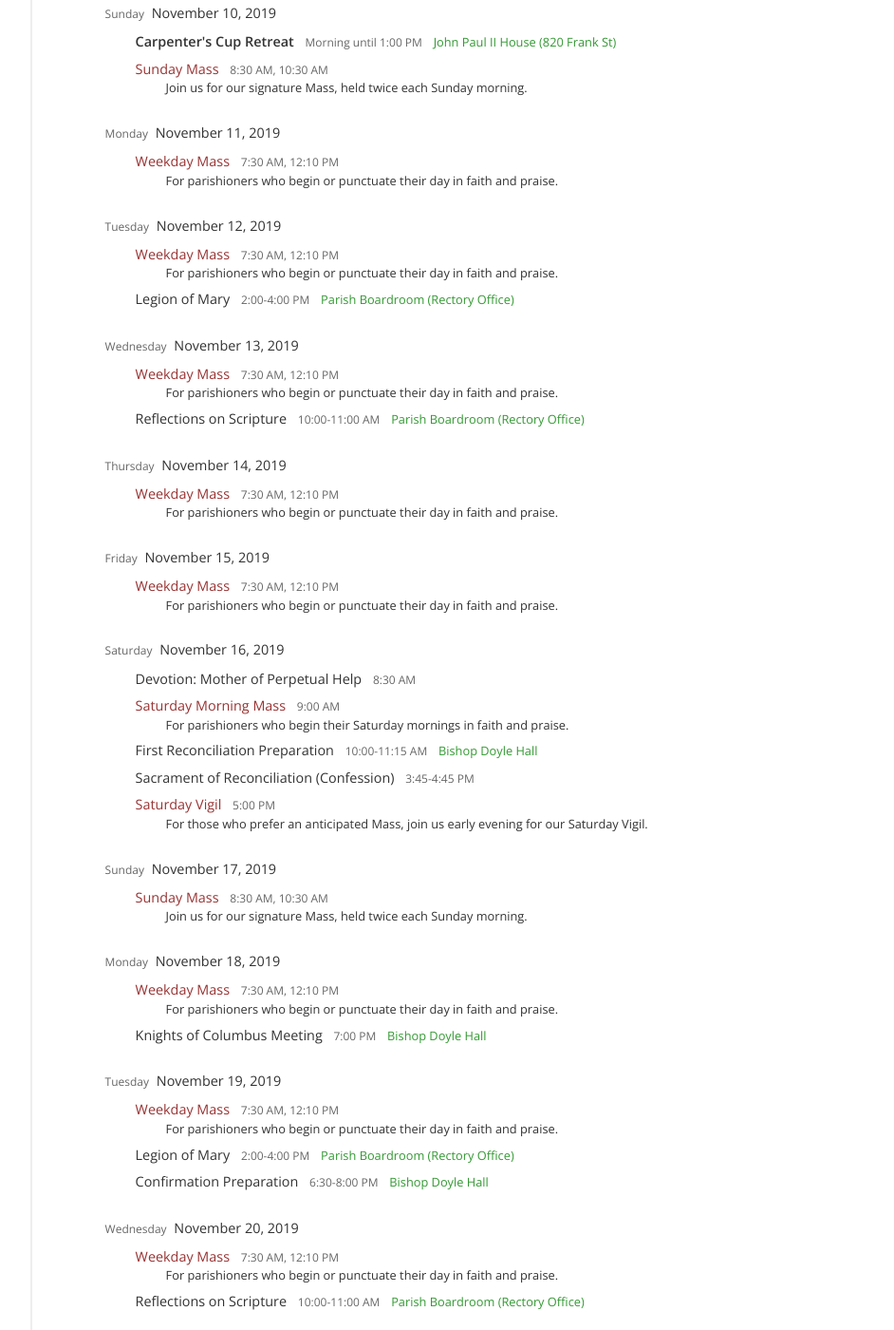
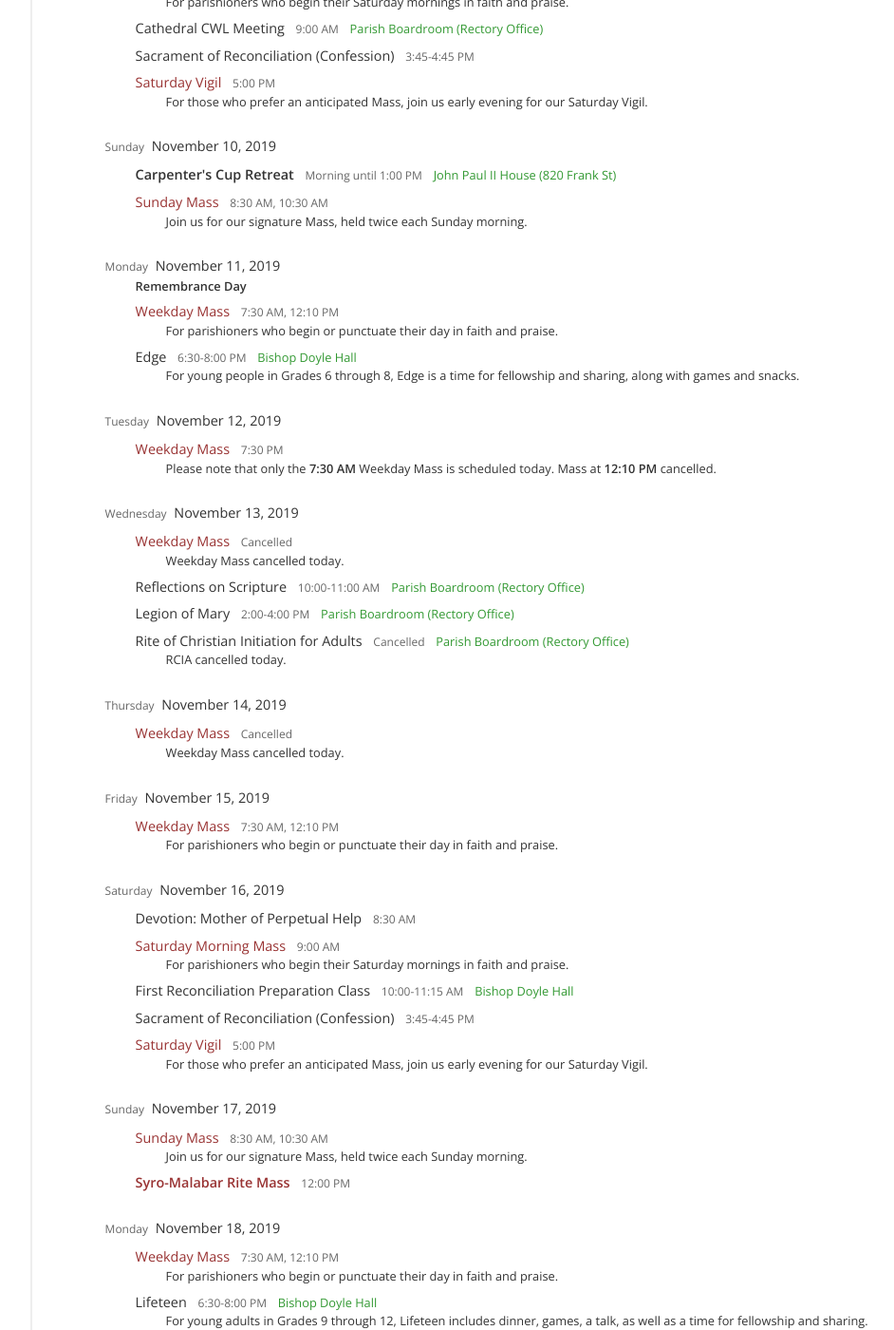
Before and after one commit to stpeterinchains/stpeterinchains.github.io, a Jekyll site: the page built from schedule.html, in a window 1280 px wide and 1400 px high, scrolled down 3061 px. Shown: the whole window at 95% size, without its empty margins (181-1123 px from the left). Built offline with Jekyll 4.4.1, drawn with Linux system fonts in a browser that asks for light colours; nearby versions of some CDN libraries; some of the changed text lies outside the part shown.

Commit message:
Updated schedule data

```diff
--- a/_data/schedule.yml
+++ b/_data/schedule.yml
@@ -135,19 +135,19 @@ recurring:
     ordinal: "1830"
   first_reconciliation_prep: &first_reconciliation_prep
     mnemonic: first_reconciliation_prep
-    title: First Reconciliation Preparation
+    title: First Reconciliation Preparation Class
     location: Bishop Doyle Hall
     time: 10:00-11:15 AM
     ordinal: "1000"
   first_communion_prep: &first_communion_prep
     mnemonic: first_communion_prep
-    title: First Communion Preparation
+    title: First Communion Preparation Class
     location: Bishop Doyle Hall
     time: 10:00-11:15 AM
     ordinal: "1000"
   confirmation_prep: &confirmation_prep
     mnemonic: confirmation_prep
-    title: Confirmation Preparation
+    title: Confirmation Preparation Class
     location: Bishop Doyle Hall
     time: 6:30-8:00 PM
     ordinal: "1830"
@@ -182,6 +182,54 @@ weekly:
     - *mother_perpetual_help
   sunday: &sunday
     - *sunday_mass
+  monday_november: &monday_november
+    - *weekday_mass
+  tuesday_november: &tuesday_november
+    - *weekday_mass
+  wednesday_november: &wednesday_november
+    - *weekday_mass
+    - *reflections
+    - *legion_of_mary
+  thursday_november: &thursday_november
+    - *weekday_mass
+  friday_november: &friday_november
+    - *weekday_mass
+    - *sacrament_reconciliation_friday
+    - *exposition_blessed_sacrament_friday
+  saturday_november: &saturday_november
+    - *weekday_mass_saturday
+    - *saturday_vigil
+    - *exposition_blessed_sacrament_saturday
+    - *sacrament_reconciliation_saturday
+    - *anointing_sick
+    - *mother_perpetual_help
+  sunday_november: &sunday_november
+    - *sunday_mass
+  monday_december: &monday_december
+    - *weekday_mass
+  tuesday_december: &tuesday_december
+    - *weekday_mass
+  wednesday_december: &wednesday_december
+    - *weekday_mass
+    - *reflections
+    - *legion_of_mary
+  thursday_december: &thursday_december
+    - *weekday_mass
+  friday_december: &friday_december
+    - *weekday_mass
+    - *sacrament_reconciliation_friday
+    - *exposition_blessed_sacrament_friday
+  saturday_december: &saturday_december
+    - *weekday_mass_saturday
+    - *saturday_vigil
+    - *exposition_blessed_sacrament_saturday
+    - *sacrament_reconciliation_saturday
+    - *anointing_sick
+    - *mother_perpetual_help
+  sunday_december: &sunday_december
+    - *sunday_mass
+
+
 
 season:
   lent: &lent
@@ -470,10 +518,10 @@ calendar:
       - <<: *weekday_mass
         mnemonic: weekday_mass_20191011
         descriptive: |
-          Please note the **12:10&nbsp;PM** Weekday&nbsp;Mass is cancelled for today.
+          Please note the **12:10&nbsp;PM** Weekday&nbsp;Mass is cancelled for&nbsp;today.
 
           Our normal weekday schedule resumes next&nbsp;week.
-        time: 07:30 AM
+        time: 7:30 AM
   - date: 2019-10-12
     recurring: *saturday
   - date: 2019-10-13
@@ -568,9 +616,11 @@ calendar:
   - date: 2019-10-31
     recurring: *thursday
   - date: 2019-11-01
-    recurring: *friday
+    note: All Saints Day
+    recurring: *friday_november
   - date: 2019-11-02
-    recurring: *saturday
+    note: All Souls Day
+    recurring: *saturday_november
     specials:
       - title: All Saints Day Party
         descriptive: |
@@ -587,17 +637,25 @@ calendar:
         time: 3:00-7:00 PM
         ordinal: "1500"
   - date: 2019-11-03
-    recurring: *sunday
+    recurring: *sunday_november
+    specials:
+      - title: St Hubertus Latin Mass
+        time: 4:00 PM
+        ordinal: "1600"
   - date: 2019-11-04
-    recurring: *monday
+    recurring: *monday_november
+    specials:
+      - <<: *lifeteen
   - date: 2019-11-05
-    recurring: *tuesday
+    recurring: *tuesday_november
   - date: 2019-11-06
-    recurring: *wednesday
+    recurring: *wednesday_november
+    specials:
+      - <<: *rcia
   - date: 2019-11-07
-    recurring: *thursday
+    recurring: *thursday_november
   - date: 2019-11-08
-    recurring: *friday
+    recurring: *friday_november
     specials:
       - title: Carpenter&apos;s Cup Retreat
         descriptive: |
@@ -613,7 +671,7 @@ calendar:
         time: 6:00 PM
         ordinal: "1800"
   - date: 2019-11-09
-    recurring: *saturday
+    recurring: *saturday_november
     specials:
       - title: Carpenter&apos;s Cup Retreat
         location: John Paul II House (820 Frank St)
@@ -621,154 +679,191 @@ calendar:
         ordinal: "0600"
       - <<: *cwl
   - date: 2019-11-10
-    recurring: *sunday
+    recurring: *sunday_november
     specials:
       - title: Carpenter&apos;s Cup Retreat
         location: John Paul II House (820 Frank St)
         time: Morning until 1:00 PM
         ordinal: "0600"
   - date: 2019-11-11
-    recurring: *monday
+    note: Remembrance Day
+    recurring: *monday_november
+    specials:
+      - <<: *edge
   - date: 2019-11-12
-    recurring: *tuesday
+    recurring: *tuesday_november
+    exclusions: [ weekday_mass ]
+    specials:
+      - <<: *weekday_mass
+        mnemonic: weekday_mass_20191112
+        descriptive:
+          Please note that only the **7:30&nbsp;AM** Weekday&nbsp;Mass is
+          scheduled today. Mass at **12:10&nbsp;PM** cancelled.
+        time: 7:30 PM
   - date: 2019-11-13
-    recurring: *wednesday
+    recurring: *wednesday_november
+    exclusions: [ weekday_mass ]
+    specials:
+      - <<: *weekday_mass
+        mnemonic: weekday_mass_20191113
+        descriptive: Weekday&nbsp;Mass cancelled today.
+        time: Cancelled
+      - <<: *rcia
+        mnemonic: rcia_20191113
+        descriptive: RCIA cancelled today.
+        time: Cancelled
   - date: 2019-11-14
-    recurring: *thursday
+    recurring: *thursday_november
+    exclusions: [ weekday_mass ]
+    specials:
+      - <<: *weekday_mass
+        mnemonic: weekday_mass_20191114
+        descriptive: Weekday&nbsp;Mass cancelled today.
+        time: Cancelled
   - date: 2019-11-15
-    recurring: *friday
+    recurring: *friday_november
   - date: 2019-11-16
-    recurring: *saturday
+    recurring: *saturday_november
     specials:
       - <<: *first_reconciliation_prep
   - date: 2019-11-17
-    recurring: *sunday
+    recurring: *sunday_november
+    specials:
+      - *syro_malabar_mass
   - date: 2019-11-18
-    recurring: *monday
+    recurring: *monday_november
     specials:
+      - <<: *lifeteen
       - <<: *koc
   - date: 2019-11-19
-    recurring: *tuesday
+    recurring: *tuesday_november
     specials:
       - <<: *confirmation_prep
   - date: 2019-11-20
-    recurring: *wednesday
+    recurring: *wednesday_november
+    specials:
+      - <<: *rcia
   - date: 2019-11-21
-    recurring: *thursday
+    recurring: *thursday_november
   - date: 2019-11-22
-    recurring: *friday
+    recurring: *friday_november
   - date: 2019-11-23
-    recurring: *saturday
+    recurring: *saturday_november
   - date: 2019-11-24
-    recurring: *sunday
+    note: Christ the King
+    recurring: *sunday_november
   - date: 2019-11-25
-    recurring: *monday
+    recurring: *monday_november
+    specials:
+      - <<: *edge
   - date: 2019-11-26
-    recurring: *tuesday
+    recurring: *tuesday_november
   - date: 2019-11-27
-    recurring: *wednesday
+    recurring: *wednesday_november
+    specials:
+      - <<: *rcia
   - date: 2019-11-28
-    recurring: *thursday
+    recurring: *thursday_november
   - date: 2019-11-29
-    recurring: *friday
+    recurring: *friday_november
   - date: 2019-11-30
-    recurring: *saturday
+    recurring: *saturday_november
   - date: 2019-12-01
     season: *advent
-    recurring: *sunday
+    recurring: *sunday_december
   - date: 2019-12-02
     season: *advent
-    recurring: *monday
+    recurring: *monday_december
   - date: 2019-12-03
     season: *advent
-    recurring: *tuesday
+    recurring: *tuesday_december
     specials:
       - <<: *confirmation_prep
   - date: 2019-12-04
     season: *advent
-    recurring: *wednesday
+    recurring: *wednesday_december
   - date: 2019-12-05
     season: *advent
-    recurring: *thursday
+    recurring: *thursday_december
   - date: 2019-12-06
     season: *advent
-    recurring: *friday
+    recurring: *friday_december
   - date: 2019-12-07
     season: *advent
-    recurring: *saturday
+    recurring: *saturday_december
   - date: 2019-12-08
     season: *advent
-    recurring: *sunday
+    recurring: *sunday_december
   - date: 2019-12-09
     season: *advent
-    recurring: *monday
+    recurring: *monday_december
   - date: 2019-12-10
     season: *advent
-    recurring: *tuesday
+    recurring: *tuesday_december
   - date: 2019-12-11
     season: *advent
-    recurring: *wednesday
+    recurring: *wednesday_december
   - date: 2019-12-12
     season: *advent
-    recurring: *thursday
+    recurring: *thursday_december
   - date: 2019-12-13
     season: *advent
-    recurring: *friday
+    recurring: *friday_december
   - date: 2019-12-14
     season: *advent
-    recurring: *saturday
+    recurring: *saturday_december
   - date: 2019-12-15
     season: *advent
-    recurring: *sunday
+    recurring: *sunday_december
   - date: 2019-12-16
     season: *advent
-    recurring: *monday
+    recurring: *monday_december
   - date: 2019-12-17
     season: *advent
-    recurring: *tuesday
+    recurring: *tuesday_december
   - date: 2019-12-18
     season: *advent
-    recurring: *wednesday
+    recurring: *wednesday_december
   - date: 2019-12-19
     season: *advent
-    recurring: *thursday
+    recurring: *thursday_december
   - date: 2019-12-20
     season: *advent
-    recurring: *friday
+    recurring: *friday_december
   - date: 2019-12-21
     season: *advent
-    recurring: *saturday
+    recurring: *saturday_december
   - date: 2019-12-22
     season: *advent
-    recurring: *sunday
+    recurring: *sunday_december
   - date: 2019-12-23
     season: *advent
-    recurring: *monday
+    recurring: *monday_december
   - date: 2019-12-24
     season: *nativity_octave
     celebration: *vigil_nativity
-    recurring: *tuesday
+    recurring: *tuesday_december
   - date: 2019-12-25
     season: *nativity_octave
     celebration: *nativity
-    recurring: *wednesday
+    recurring: *wednesday_december
   - date: 2019-12-26
     season: *nativity_octave
-    recurring: *thursday
+    recurring: *thursday_december
   - date: 2019-12-27
     season: *nativity_octave
-    recurring: *friday
+    recurring: *friday_december
   - date: 2019-12-28
     season: *nativity_octave
-    recurring: *saturday
+    recurring: *saturday_december
   - date: 2019-12-29
     season: *nativity_octave
-    recurring: *sunday
+    recurring: *sunday_december
   - date: 2019-12-30
     season: *nativity_octave
-    recurring: *monday
+    recurring: *monday_december
     specials:
       - <<: *first_reconciliation_prep
   - date: 2019-12-31
     season: *nativity_octave
-    recurring: *tuesday
+    recurring: *tuesday_december
```
